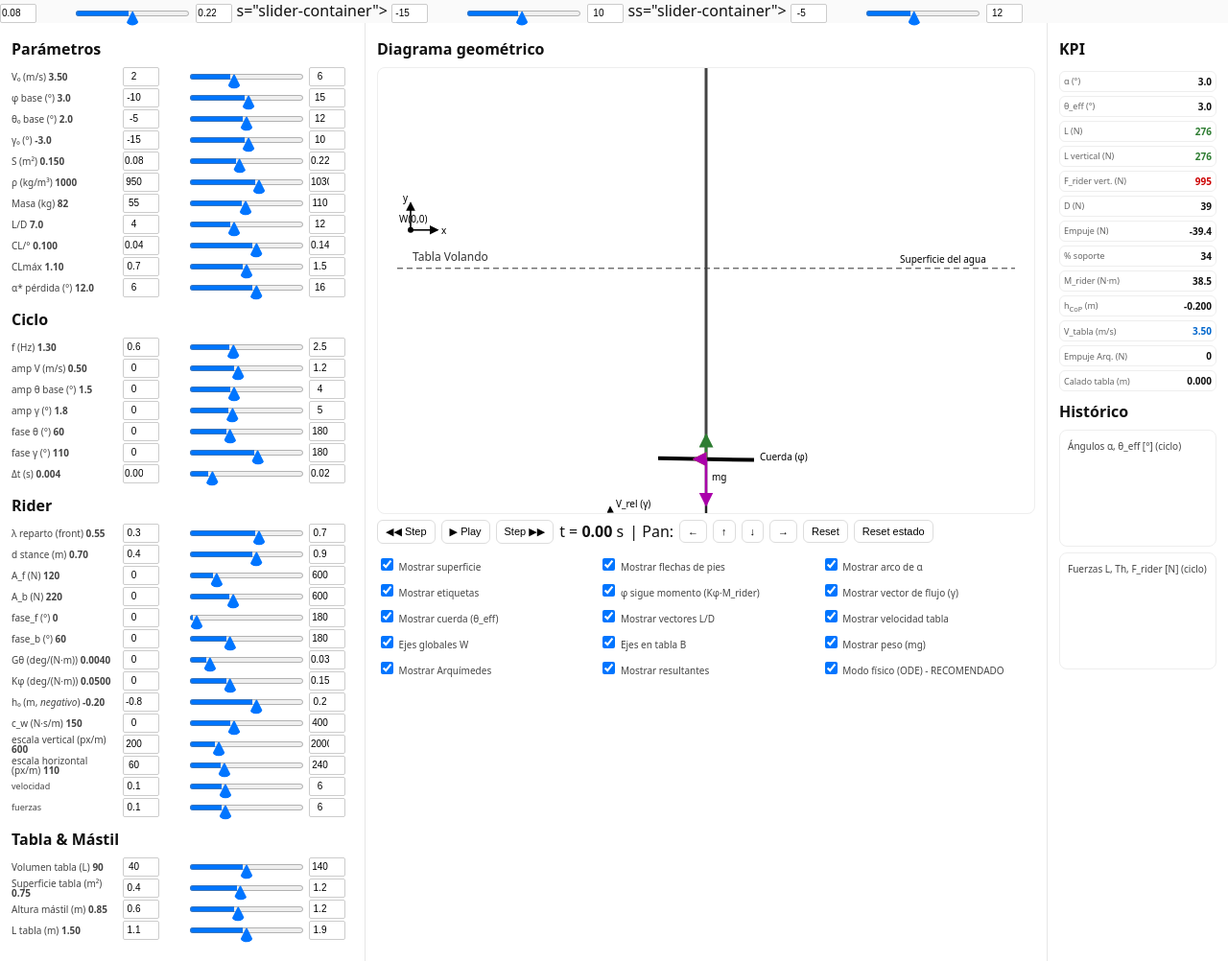
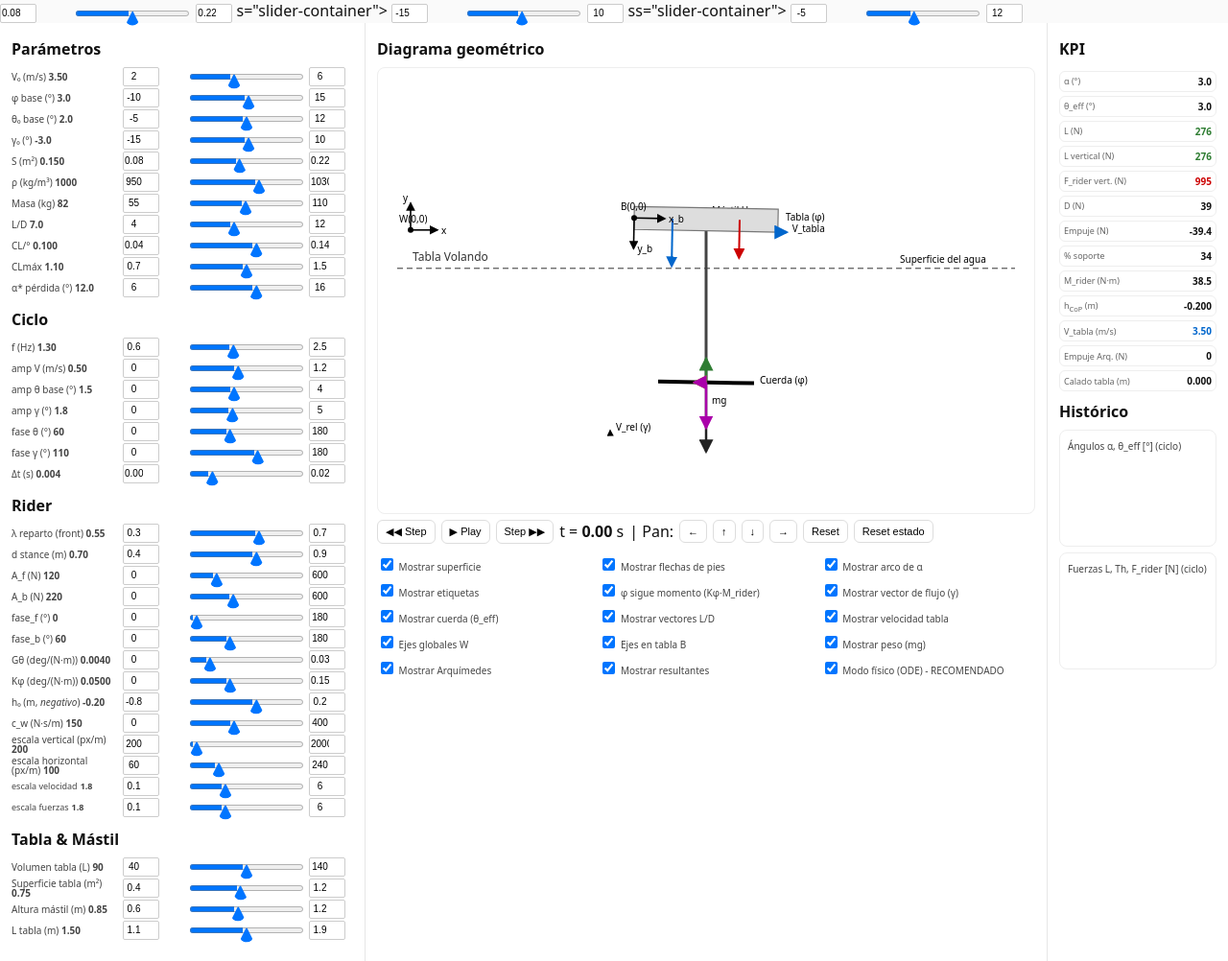
Before and after one commit to ahidalgo1961/SimuladorPumpFoil, a website: page index.html in a window 1280 px wide. Shown: the whole page at 96% size. Drawn offline with Linux system fonts and the light colour scheme.

Commit message:
ahora si, ultimo antes de borrar modo no dinamico

```diff
--- a/index.html
+++ b/index.html
@@ -291,7 +291,7 @@
         <label title="Escala vertical (px/m). Factor de escala para la dimensión vertical en el diagrama (píxeles por metro).">escala vertical (px/m) <b id="vscalev"></b></label>
         <div class="slider-container">
           <input type="number" class="scale-input" step="20" value="200" title="Límite mínimo" id="vscaleMin">
-          <input id="vscale" type="range" min="200" max="2000" step="20" value="600">
+          <input id="vscale" type="range" step="20" value="600">
           <input type="number" class="scale-input" step="20" value="2000" title="Límite máximo" id="vscaleMax">
         </div>
       </div>
@@ -299,23 +299,23 @@
         <label title="Escala horizontal (px/m). Factor de escala para longitudes horizontales en el diagrama (píxeles por metro).">escala horizontal (px/m) <b id="hscalev"></b></label>
         <div class="slider-container">
           <input type="number" class="scale-input" step="5" value="60" title="Límite mínimo" id="hscaleMin">
-          <input id="hscale" type="range" min="60" max="240" step="5" value="110">
+          <input id="hscale" type="range" step="5" value="110">
           <input type="number" class="scale-input" step="5" value="240" title="Límite máximo" id="hscaleMax">
         </div>
       </div>
       <div class="scale-row">
-        <label style="font-size:9px;color:#444;">velocidad</label>
+        <label style="font-size:9px;color:#444;">escala velocidad <b id="velscalev"></b></label>
         <div class="slider-container">
           <input id="velscaleMin" type="number" step="0.1" value="0.1" class="scale-input" title="Límite mínimo">
-          <input id="velscale" type="range" min="0.1" max="6" step="0.1" value="1.8">
+          <input id="velscale" type="range" step="0.1" value="1.8">
           <input id="velscaleMax" type="number" step="0.1" value="6" class="scale-input" title="Límite máximo">
         </div>
       </div>
       <div class="scale-row">
-        <label style="font-size:9px;color:#444;">fuerzas</label>
+        <label style="font-size:9px;color:#444;">escala fuerzas <b id="fuerzascalev"></b></label>
         <div class="slider-container">
           <input id="fuerzascaleMin" type="number" step="0.1" value="0.1" class="scale-input" title="Límite mínimo">
-          <input id="fuerzascale" type="range" min="0.1" max="6" step="0.1" value="1.8">
+          <input id="fuerzascale" type="range" step="0.1" value="1.8">
           <input id="fuerzascaleMax" type="number" step="0.1" value="6" class="scale-input" title="Límite máximo">
         </div>
       </div>
--- a/sim.js
+++ b/sim.js
@@ -356,7 +356,7 @@ const PHYSICAL_DEFINITIONS = {
 
 const sliders = ["v0","phi","theta0","gamma0","S","rho","mass","LD","clslope","clmax","stall",
  "freq","ampV","ampT","ampG","phaseT","phaseG","dtStep",
- "lambda","dstance","Af","Ab","phaseF","phaseB","Gtheta","Kphi","h0","cw","velscale","fuerzascale","hscale",
+ "lambda","dstance","Af","Ab","phaseF","phaseB","Gtheta","Kphi","h0","cw","vscale","velscale","fuerzascale","hscale",
  "boardVolL","boardArea","mastH","boardLen"];
 
 let t=0, T=1, playing=null;
@@ -553,9 +553,17 @@ function bindUI(){
       maxInput.value = defaultMax;
     }
 
-    // Actualizar inputs con valores actuales del slider al cargar
-    if (!minInput.value) minInput.value = slider.min;
-    if (!maxInput.value) maxInput.value = slider.max;
+    // Inicializar límites del slider con valores por defecto si no hay guardados
+    if (!minInput.value || minInput.value === '') {
+      minInput.value = defaultMin;
+    }
+    if (!maxInput.value || maxInput.value === '') {
+      maxInput.value = defaultMax;
+    }
+
+    // Aplicar límites iniciales al slider
+    slider.min = minInput.value;
+    slider.max = maxInput.value;
   });
 
   ["showHorizon","showFeet","showArc","showLabels","phiFollow","showFlow","showChord","showLD","showTableVel","showAxesW","showAxesB","showWeight","showBuoy","showResultants"]
@@ -612,6 +620,7 @@ function labelRefresh(p){
   S("Gthv").textContent=p.Gtheta.toFixed(4); S("Kphiv").textContent=p.Kphi.toFixed(4);
   S("h0v").textContent=p.h0.toFixed(2); S("cwv").textContent=p.cw.toFixed(0);
   S("vscalev").textContent=p.vscale.toFixed(0); S("hscalev").textContent=p.hscale.toFixed(0);
+  S("velscalev").textContent=p.velscale.toFixed(1); S("fuerzascalev").textContent=p.fuerzascale.toFixed(1);
   S("volv").textContent=p.boardVolL.toFixed(0); S("areav").textContent=p.boardArea.toFixed(2);
   S("mastv").textContent=p.mastH.toFixed(2); S("Ltabv").textContent=p.boardLen.toFixed(2);
   S("dtv").textContent=p.dt.toFixed(3);
```
